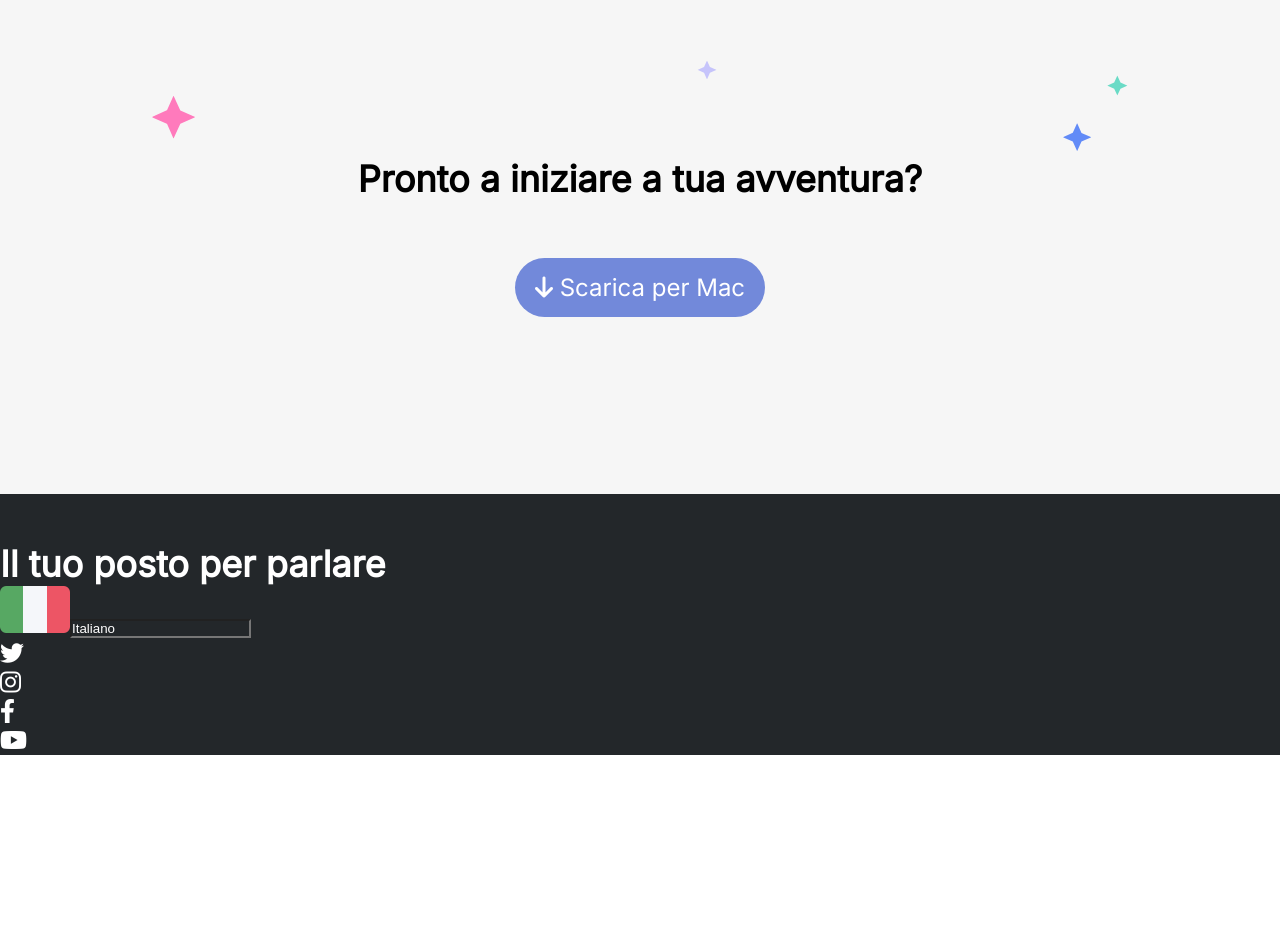
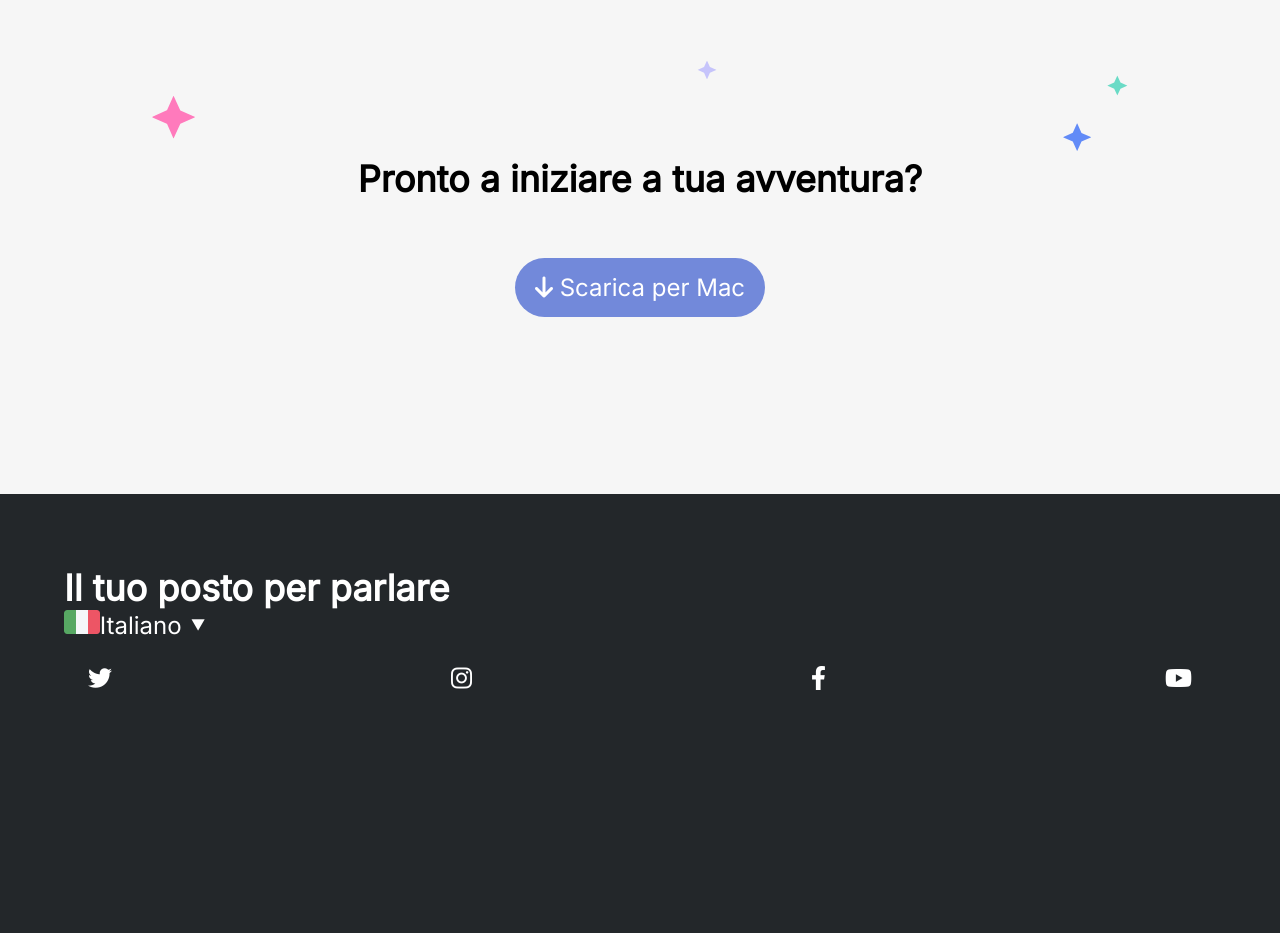
Before and after one commit to SimoCrash/htmlcss-discord, a plain HTML site: page index.html in a window 1280 px wide. Shown: the part 3354-4287 px from the top of the page. Before the commit the page ends 4109 px from the top, so only its background shows below. Drawn offline with Linux system fonts and the light colour scheme.

Commit message:
salvataggio-delle-18

```diff
--- a/css/style.css
+++ b/css/style.css
@@ -191,16 +191,46 @@ main p{
     border-radius: 30px;
 }
 
+/* footer */
+
 footer {
     background-color: #23272A;
 }
 
-.foot-list {
+footer ul {
+    padding: 1em;
+}
+
+.back-bottom {
     padding-top: 2em;
+    color: white;
+    max-width: 1200px;
+    margin: auto;
+}
+
+.social-list {
+    display: flex;
+    flex-direction: column;
+}
+
+.social-list li {
+    list-style: none;
+}
+
+.foot-list h2 {
+    color: #7289DA;
+}
+
+.language {
     color: white;
 }
 
-.language {
-    background-color: #23272A;
-    color: white;
+.ita {
+    height: 1em;
 }
+
+.social-logo {
+    display: flex;
+    flex-direction: row;
+    justify-content: space-between;
+}
--- a/index.html
+++ b/index.html
@@ -98,10 +98,11 @@
         </div>
     </main>
     <footer>
-        <ul class="foot-list">
+        <div class="back-bottom">
+            <ul class="social-list">
                 <li><h2>Il tuo posto per parlare</h2></li>
-            <li><img src="img/ita.png" alt="ita"><input type="select" value="Italiano" class="language"></li>
-            <li><ul class="social">
+                <li><img src="img/ita.png" alt="ita" class="ita">Italiano &#x2BC6;</li>
+                <li><ul class="social-logo">
                     <li><i class="fa-brands fa-twitter"></i></li>
                     <li><i class="fa-brands fa-instagram"></i></li>
                     <li><i class="fa-brands fa-facebook-f"></i></li>
@@ -120,6 +121,7 @@
             <ul>
 
             </ul>
+        </div>
     </footer>
 </body>
 </html>
```
Lines whose indentation alone changed are shown as unchanged.
